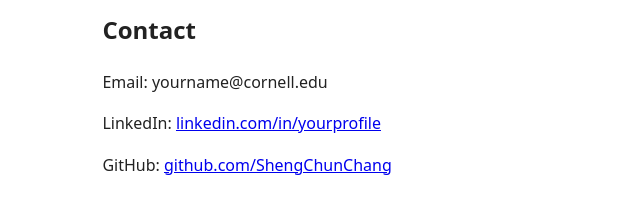
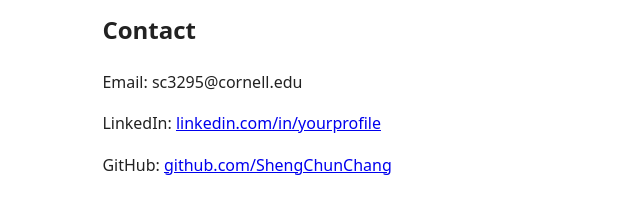
Before and after one commit to ShengChunChang/ShengChunChang-portfolio, a plain HTML site: page index.html in a window 1280 px wide. Shown: the part 1190-1404 px from the top of the page, 0-640 px from the left. Drawn offline with Linux system fonts and the light colour scheme.

Commit message:
Update contact email in index.html

```diff
--- a/index.html
+++ b/index.html
@@ -149,7 +149,7 @@
 
 <section id="contact" class="section">
   <h2>Contact</h2>
-  <p>Email: yourname@cornell.edu</p>
+  <p>Email: sc3295@cornell.edu</p>
   <p>LinkedIn:
     <a href="www.linkedin.com/in/angus-chang-810431285" target="_blank">
       linkedin.com/in/yourprofile
```
